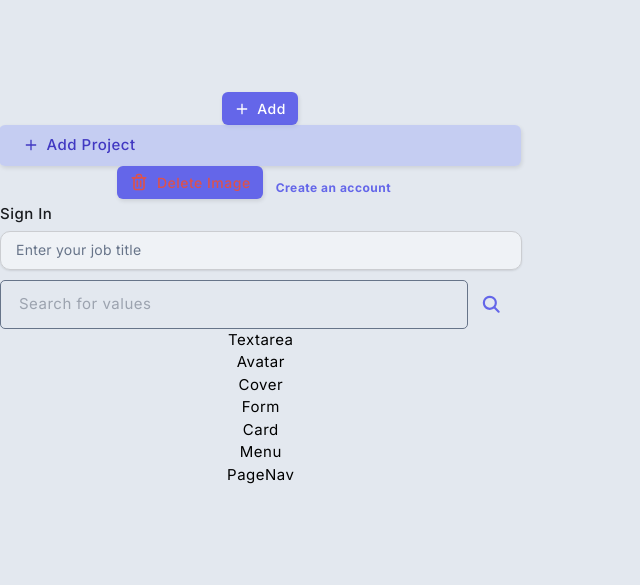
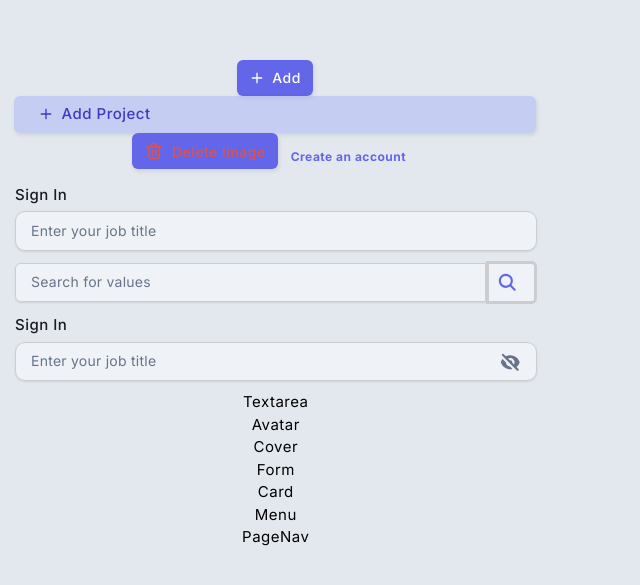
Before and after one commit to FlaviuN93/Devport, a React (Vite) app in the folder frontend/: page /home in a window 1280 px wide. Shown: the part 111-696 px from the top of the page, without its empty margins (0-640 px from the left). Built offline with nearby package versions, Linux system fonts and the light colour scheme.

Commit message:
Finished Search and Password components

```diff
--- a/frontend/src/components/Button.module.css
+++ b/frontend/src/components/Button.module.css
@@ -3,7 +3,7 @@
 	border: none;
 	border-radius: 6px;
 	box-shadow: var(--shadow-sm);
-	color: var(--color-light-2);
+	color: var(--light-2);
 	cursor: pointer;
 	display: inline-flex;
 	align-items: center;
@@ -14,13 +14,17 @@
 	min-width: 4rem;
 }
 
+.button:focus {
+	outline: none;
+}
+
 .button:active {
 	box-shadow: var(--shadow-xs);
 	transform: translate(0);
 }
 
 .small {
-	padding: 0.4rem 0.8rem;
+	padding: 0.5rem 0.8rem;
 	font-size: 14px;
 	font-weight: 500;
 }
@@ -30,19 +34,18 @@
 }
 
 .auto {
-	padding: 0.6rem 1.6rem;
-	width: 100%;
+	padding: 0.5rem 1.6rem;
 	min-width: 100%;
 }
 
 .disabled {
 	opacity: 0.5;
 	cursor: default;
-	background-color: var(--color-grey);
+	background-color: var(--gray);
 }
 
 .text {
-	color: var(--color-violet);
+	color: var(--violet);
 	font-size: 12px;
 	font-weight: 700;
 	border: none;
@@ -71,19 +74,19 @@
 }
 
 .primary {
-	background-color: var(--color-violet);
-	color: var(--color-light-1);
+	background-color: var(--violet);
+	color: var(--light-1);
 }
 
 .secondary {
-	background-color: var(--color-light-violet);
-	color: var(--color-dark-violet);
+	background-color: var(--light-violet);
+	color: var(--dark-violet);
 	justify-content: start;
 	font-weight: 500;
 }
 
 .danger {
-	color: var(--color-danger);
+	color: var(--danger);
 	font-weight: 500;
 }
 
--- a/frontend/src/components/Inputs/Password.tsx
+++ b/frontend/src/components/Inputs/Password.tsx
@@ -1,8 +1,8 @@
 import { ChangeEvent, FC, useId, useState } from 'react'
 import { TailwindClasses } from '../types'
-import textStyles from './Input.module.css'
+import styles from './Text.module.css'
 import Button from '../Button'
-import { EyeIcon } from '@heroicons/react/16/solid'
+import { EyeIcon, EyeSlashIcon } from '@heroicons/react/16/solid'
 
 export interface PasswordProps {
 	onChange: (value: string) => void
@@ -11,7 +11,7 @@ export interface PasswordProps {
 	placeholder: string
 	disabled?: boolean
 	label?: string
-	showPasswordButton?: boolean
+	showPasswordBtn?: boolean
 	labelStyles?: TailwindClasses
 	passwordStyles?: TailwindClasses
 }
@@ -25,7 +25,7 @@ const Password: FC<PasswordProps> = ({
 	label,
 	name,
 	register,
-	showPasswordButton = false,
+	showPasswordBtn = false,
 }) => {
 	const [showPassword, setShowPassword] = useState(false)
 	const uniqueId = useId()
@@ -33,12 +33,13 @@ const Password: FC<PasswordProps> = ({
 	const handleTogglePassword = () => setShowPassword(!showPassword)
 	const handleChange = (e: ChangeEvent<HTMLInputElement>) => !disabled && onChange(e.target.value)
 
-	const labelClasses = `${textStyles.label} ${labelStyles}`
-	const passwordClasses = `${textStyles.input} ${passwordStyles}`
+	const labelClasses = `${styles.label} ${labelStyles}`
+	const passwordClasses = `${styles.text} ${passwordStyles} `
+	const passwordContainerClasses = `${styles.textContainer} relative`
+	const buttonClasses = `absolute top-[29px] right-0 px-2 py-2 text-[--gray]`
 
 	return (
-		<div>
-			<div>
+		<div className={passwordContainerClasses}>
 			<label className={labelClasses} htmlFor={label} aria-label={label}>
 				{label}
 			</label>
@@ -56,11 +57,12 @@ const Password: FC<PasswordProps> = ({
 				aria-disabled={disabled ? 'true' : 'false'}
 				onChange={handleChange}
 			/>
-			</div>
-			{showPasswordButton && (
+
+			{showPasswordBtn && (
 				<Button
-					icon={<EyeIcon className='h-6 w-6' />}
+					icon={showPassword ? <EyeIcon className='h-6 w-6' /> : <EyeSlashIcon className='h-6 w-6' />}
 					onClick={handleTogglePassword}
+					buttonStyles={buttonClasses}
 					type='text'
 					size='small'
 				/>
--- a/frontend/src/components/Inputs/Search.module.css
+++ b/frontend/src/components/Inputs/Search.module.css
@@ -5,20 +5,25 @@
 }
 
 .searchInput {
-	color: var(--color-black-1);
-	width: 100%;
-	padding: 0.8rem 1.2rem;
+	padding: 0.5rem 1rem;
 	font-family: inherit;
-	border: 1px solid var(--color-grey);
-	border-radius: 5px;
-	background-color: var(--color-light-2);
-	transition: all 0.2s;
-	flex: 1;
+	transition: all 0.2s ease;
+	border: 1px solid var(--light-gray);
+	background-color: rgba(255, 255, 255, 0.4);
+	box-shadow: var(--shadow-xs);
+	letter-spacing: 0.25px;
+	flex-grow: 1;
 }
 
 .searchInput:focus {
 	outline: none;
-	background-color: var(--color-light-2);
+	box-shadow: var(--shadow-sm);
+	background-color: rgba(255, 255, 255, 0.5);
+}
+
+.searchInput::placeholder {
+	color: var(--gray);
+	font-size: 14px;
 }
 
 .searchButton {
@@ -34,11 +39,6 @@
 	font-size: 18px;
 }
 
-/* Add these styles for left icon positioning */
 .searchContainer.left-icon {
-	flex-direction: row-reverse; /* Reverse order for left icon */
+	flex-direction: row-reverse;
 }
-
-.searchContainer.left-icon .searchInput {
-	margin-right: 5px; /* Add margin for left icon */
-}
--- a/frontend/src/components/Inputs/Search.tsx
+++ b/frontend/src/components/Inputs/Search.tsx
@@ -3,6 +3,7 @@ import { TailwindClasses } from '../types'
 import Button from '../Button'
 import { MagnifyingGlassIcon } from '@heroicons/react/16/solid'
 import styles from './Search.module.css'
+import { disableRadiusLeft, disableRadiusRight } from '../../utils/variables'
 
 export interface SearchProps {
 	onSearch: (query: string) => void
@@ -30,7 +31,12 @@ const Search: FC<SearchProps> = ({
 	const handleChange = (e: ChangeEvent<HTMLInputElement>) => setQuery(e.target.value)
 	const handleKeyDown = (e: KeyboardEvent<HTMLInputElement>) => e.key === 'Enter' && handleSearch()
 
-	const searchClasses = `${styles.searchInput} ${searchStyles}`
+	const buttonClasses = `bg-white/40 shadow-xs border-0.5 border-solid border-[--light-gray] focus:shadow-sm py-2 px-2 hover:bg-white/50 ${
+		iconPos === 'right' ? disableRadiusLeft : disableRadiusRight
+	}`
+	const searchClasses = `${styles.searchInput} ${searchStyles}  ${
+		iconPos === 'right' ? disableRadiusRight : disableRadiusLeft
+	}`
 
 	return (
 		<div className={styles.searchContainer}>
@@ -38,6 +44,7 @@ const Search: FC<SearchProps> = ({
 				<Button
 					icon={<MagnifyingGlassIcon className='h-6 w-6' />}
 					onClick={handleSearch}
+					buttonStyles={buttonClasses}
 					type='text'
 					size='small'
 				/>
@@ -57,7 +64,7 @@ const Search: FC<SearchProps> = ({
 			{iconPos === 'right' && (
 				<Button
 					isLoading={isLoading}
-					buttonStyles=''
+					buttonStyles={buttonClasses}
 					icon={<MagnifyingGlassIcon className='h-6 w-6' />}
 					onClick={handleSearch}
 					type='text'
--- a/frontend/src/components/Inputs/Text.module.css
+++ b/frontend/src/components/Inputs/Text.module.css
@@ -1,14 +1,14 @@
 .textContainer {
 	display: flex;
 	flex-direction: column;
-	margin-bottom: 10px;
-	align-items: start;
+	margin: 10px 0;
+	align-items: flex-start;
 }
 
 .label {
 	font-size: 1rem;
 	margin-bottom: 5px;
-	color: var(--color-black-1);
+	color: var(--black-1);
 	font-weight: 500;
 }
 
@@ -16,7 +16,7 @@
 	width: 100%;
 	padding: 0.5rem 1rem;
 	font-family: inherit;
-	border: 1px solid var(--color-light-grey);
+	border: 1px solid var(--light-gray);
 	border-radius: 10px;
 	background-color: rgba(255, 255, 255, 0.4);
 	transition: all 0.2s ease;
@@ -25,16 +25,16 @@
 }
 
 .text:disabled {
-	background-color: var(--color-light-grey);
+	background-color: var(--light-gray);
 	cursor: not-allowed;
 }
 
 .text:read-only {
-	background-color: var(--color-light-grey);
+	background-color: var(--light-gray);
 }
 
 .text::placeholder {
-	color: var(--color-grey);
+	color: var(--gray);
 	font-size: 14px;
 }
 
--- a/frontend/src/index.css
+++ b/frontend/src/index.css
@@ -5,19 +5,19 @@
 @tailwind utilities;
 
 :root {
-	--color-light-1: #ffffff;
-	--color-light-2: #e3e8ef;
-	--color-black-1: #191b1f;
-	--color-black-2: #2a2d32;
-	--color-light-grey: #cbcdd1;
-	--color-grey: #677489;
-	--color-dark-blue: #20293a;
-	--color-violet: #6466e9;
-	--color-light-violet: rgba(168, 180, 246, 0.5);
-	--color-dark-violet: #4138c2;
-	--color-error: #b91c1c;
-	--color-danger: #dd524c;
-	--color-success: #15803d;
+	--light-1: #ffffff;
+	--light-2: #e3e8ef;
+	--black-1: #191b1f;
+	--black-2: #2a2d32;
+	--light-gray: #cbcdd1;
+	--gray: #677489;
+	--dark-blue: #20293a;
+	--violet: #6466e9;
+	--light-violet: rgba(168, 180, 246, 0.5);
+	--dark-violet: #4138c2;
+	--error: #b91c1c;
+	--danger: #dd524c;
+	--success: #15803d;
 
 	font-family: Inter, sans-serif;
 
@@ -27,8 +27,8 @@
 	-moz-osx-font-smoothing: grayscale;
 }
 :root.light-mode {
-	background-color: var(--color-light-2);
-	--content-color: var(--color-black-1);
+	background-color: var(--light-2);
+	--content-color: var(--black-1);
 	--shadow-xs: 0 1px 2px rgba(0, 0, 0, 0.1);
 	--shadow-sm: 1px 2px 4px rgba(0, 0, 0, 0.1);
 	--shadow-md: 1.5px 3px 6px rgba(0, 0, 0, 0.1);
@@ -36,7 +36,7 @@
 }
 :root.dark-mode {
 	background-color: var(--color-black-2);
-	--content-color: var(--color-light-1);
+	--content-color: var(--light-1);
 	--shadow-xs: 0 1px 2px rgba(255, 255, 255, 0.1);
 	--shadow-sm: 1px 2px 4px rgba(255, 255, 255, 0.1);
 	--shadow-md: 1.5px 3px 6px rgba(255, 255, 255, 0.1);
@@ -54,6 +54,7 @@ html {
 	font-weight: 400;
 	font-size: 15px;
 	letter-spacing: 0.5px;
+	margin: 1rem;
 	box-sizing: border-box;
 }
 
--- a/frontend/src/pages/HomePage.tsx
+++ b/frontend/src/pages/HomePage.tsx
@@ -11,8 +11,8 @@ import Plus from '../assets/Plus.svg?react'
 import Trash from '../assets/Trash.svg?react'
 import Text from '../components/Inputs/Text'
 import { useForm } from 'react-hook-form'
-// import Password from '../components/Inputs/Password'
 import Search from '../components/Inputs/Search'
+import Password from '../components/Inputs/Password'
 // import FileInput from '../components/Input/FileInput'
 
 export default function HomePage() {
@@ -63,6 +63,15 @@ export default function HomePage() {
 				onSearch={(value) => console.log(value, 'helloFromInput')}
 				placeholder='Search for values'
 				name='search'
+				iconPos='right'
+			/>
+			<Password
+				onChange={(value) => console.log(value, 'helloFromInput')}
+				placeholder='Enter your job title'
+				label='Sign In'
+				name='password'
+				register={register}
+				showPasswordBtn={true}
 			/>
 
 			<Textarea />
--- /dev/null
+++ b/frontend/src/utils/variables.ts
@@ -0,0 +1,2 @@
+export const disableRadiusRight = 'rounded-tl-md rounded-bl-md rounded-tr-none rounded-br-none'
+export const disableRadiusLeft = 'rounded-tr-md rounded-br-md rounded-tl-none rounded-bl-none'
```
Also changed, not shown: frontend/src/components/Inputs/Input.module.css (deleted, +0 -15 lines), frontend/src/components/Inputs/Password.module.css (deleted, +0 -45 lines), 1 other file (tests, documents, lock files or other folders). Lines whose indentation alone changed are shown as unchanged.
